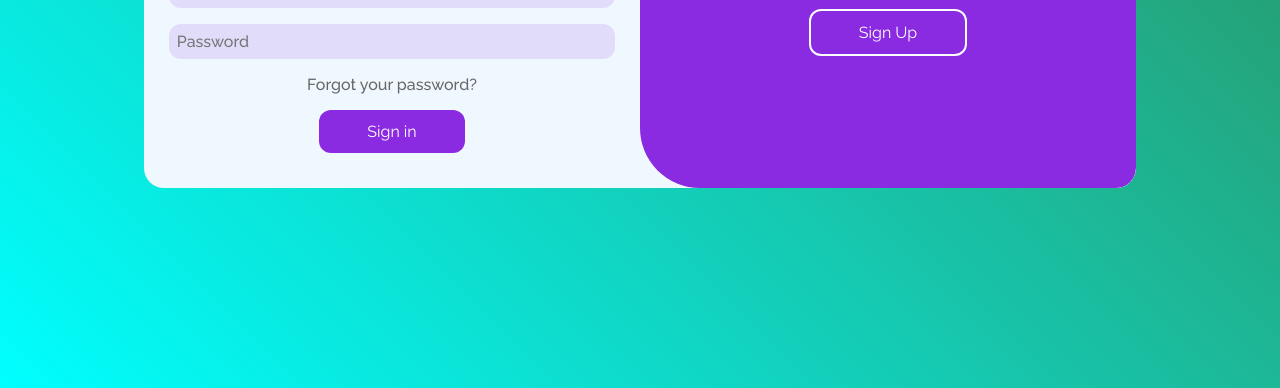
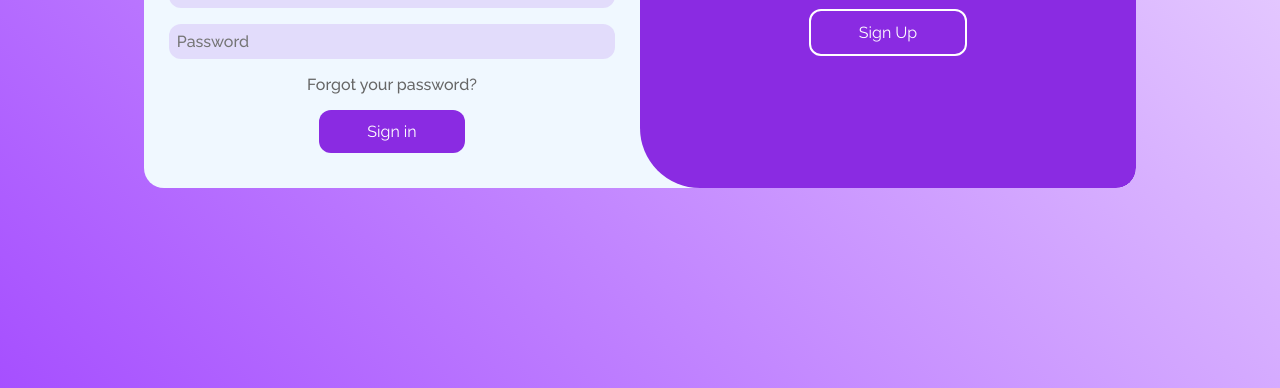
Before and after one commit to Alireza-Waterface/login-signup, a plain HTML site: page index.html in a window 1280 px wide. Shown: the part 412-800 px from the top of the page. Drawn offline with nearby package versions, Linux system fonts and the light colour scheme.

Commit message:
modified bg color

```diff
--- a/style.css
+++ b/style.css
@@ -9,7 +9,7 @@
 
 body {
 	overflow-x: hidden;
-	background: linear-gradient(45deg, aqua, seagreen);
+	background: linear-gradient(45deg, #a64fff, #f2e4ff);
 	min-height: 100vh;
 	display: grid;
 	place-items: center;
```
